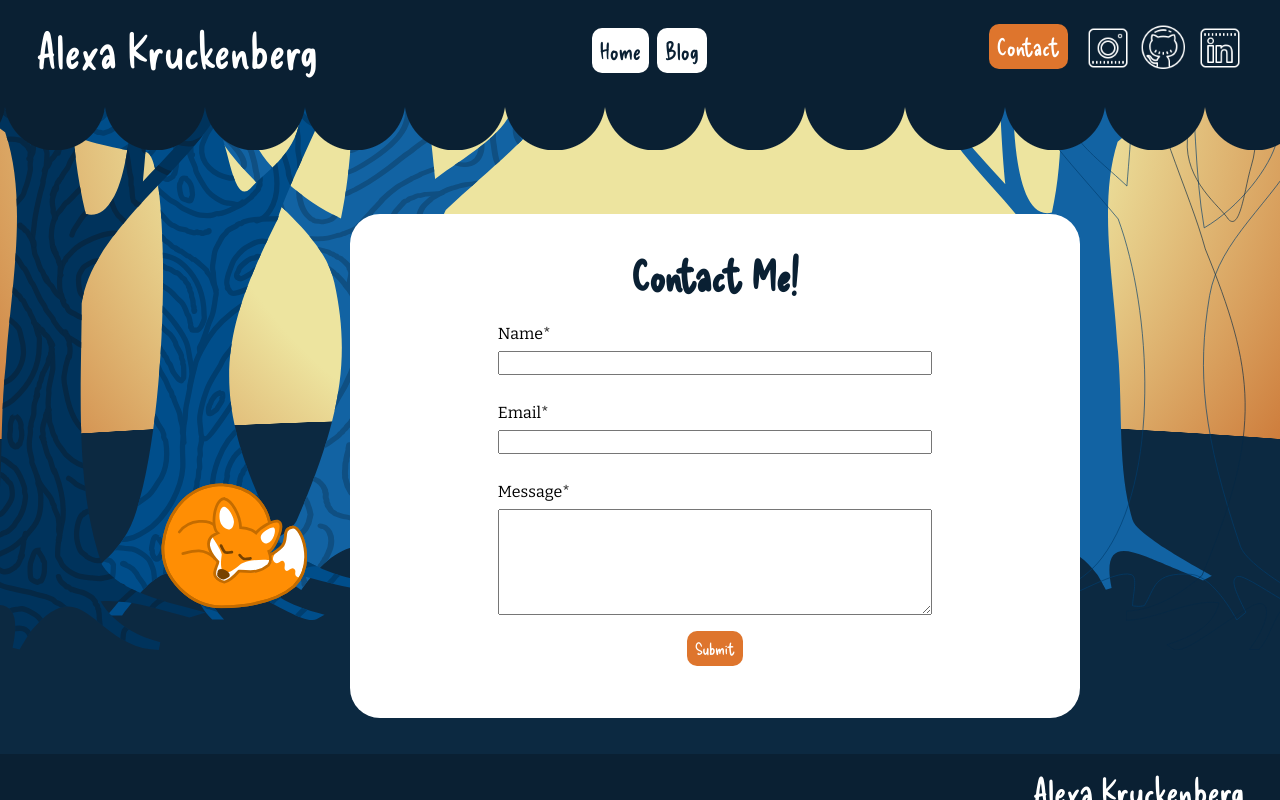
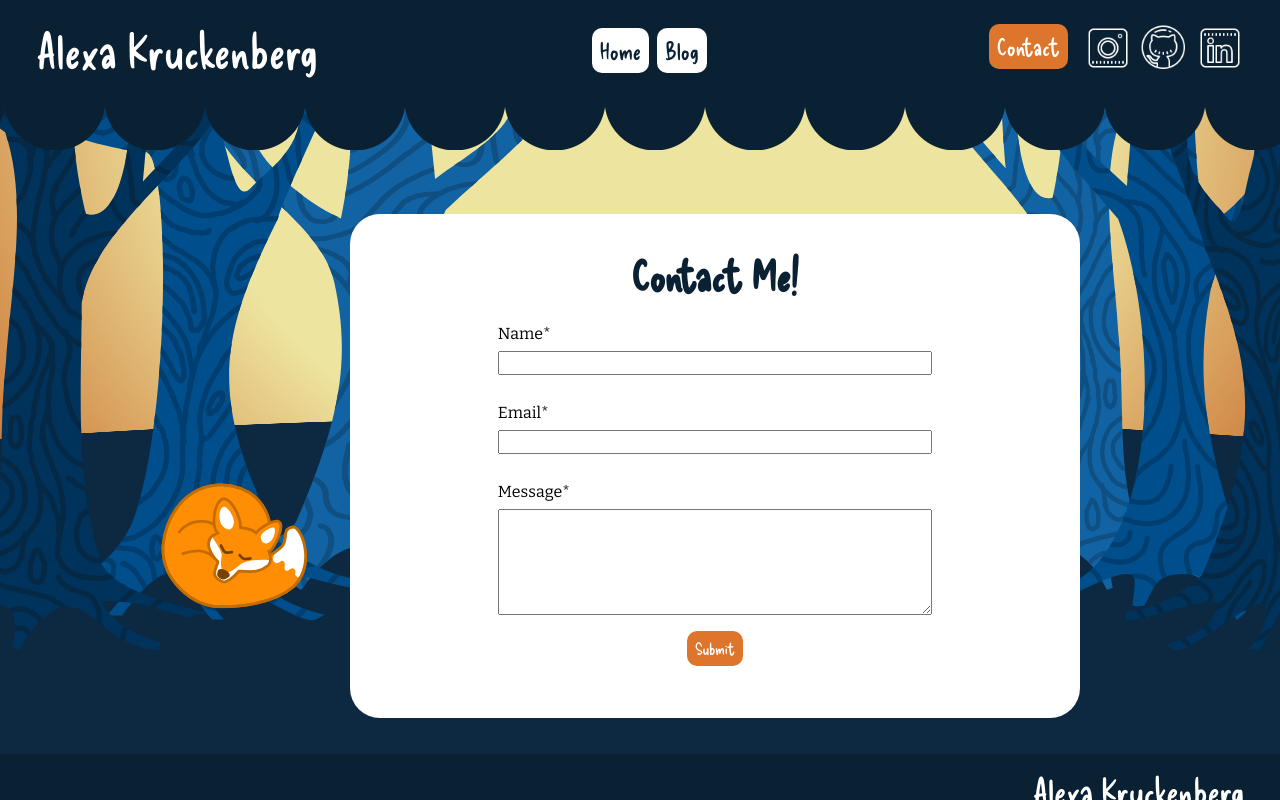
Before and after one commit to shroommu/portfolio-site-next, a Next.js app: page /contact in a window 1280 px wide. Built offline with nearby package versions, Linux system fonts and the light colour scheme.

Commit message:
remove inline svg plugin to correct clip path error

```diff
--- a/next.config.js
+++ b/next.config.js
@@ -3,7 +3,21 @@ module.exports = {
   webpack(config) {
     config.module.rules.push({
       test: /\.svg$/,
-      use: ["@svgr/webpack"],
+      use: [
+        {
+          loader: "@svgr/webpack",
+          options: {
+            svgoConfig: {
+              plugins: [
+                {
+                  cleanupIds: false,
+                  collapseGroups: false,
+                },
+              ],
+            },
+          },
+        },
+      ],
     });
 
     return config;
--- a/public/assets/utils.js
+++ b/public/assets/utils.js
@@ -16,7 +16,6 @@ export const treeStyles = ({
     height: ${height};
     max-width: ${maxWidth};
     position: ${position || "absolute"};
-    //flex: 1;
     z-index: ${zIndex};
     overflow: clip;
 
--- a/src/components/shared/Background.js
+++ b/src/components/shared/Background.js
@@ -1,5 +1,6 @@
 import React, { useEffect, useState, useRef } from "react";
 import styled from "styled-components";
+import Image from "next/image";
 
 import { device } from "../../constants";
 import { colors } from "../constants";
@@ -175,7 +176,7 @@ export default function Background() {
           />
         </TreesLeftContainer>
         <TreesRightContainer testId="trees-right-container">
-          <Tree3
+          <TexturedTree3
             fillColor={colors.closestTree}
             strokeColor={colors.treeTextureDarkest}
             zIndex={23}
@@ -187,7 +188,7 @@ export default function Background() {
             preserveAspectRatio="none"
             testId="tree-closest-right"
           />
-          <Tree1
+          <TexturedTree1
             fillColor={colors.middleTree}
             strokeColor={colors.treeTextureMiddle}
             zIndex={22}
@@ -199,7 +200,7 @@ export default function Background() {
             preserveAspectRatio="none"
             testId="tree-middle-right"
           />
-          <Tree2
+          <TexturedTree2
             fillColor={colors.furthestTree}
             strokeColor={colors.treeTextureLightest}
             zIndex={21}
```
Also changed, not shown: package.json (+5 -2 lines), .babelrc, 1 other file (tests, documents, lock files or other folders).
